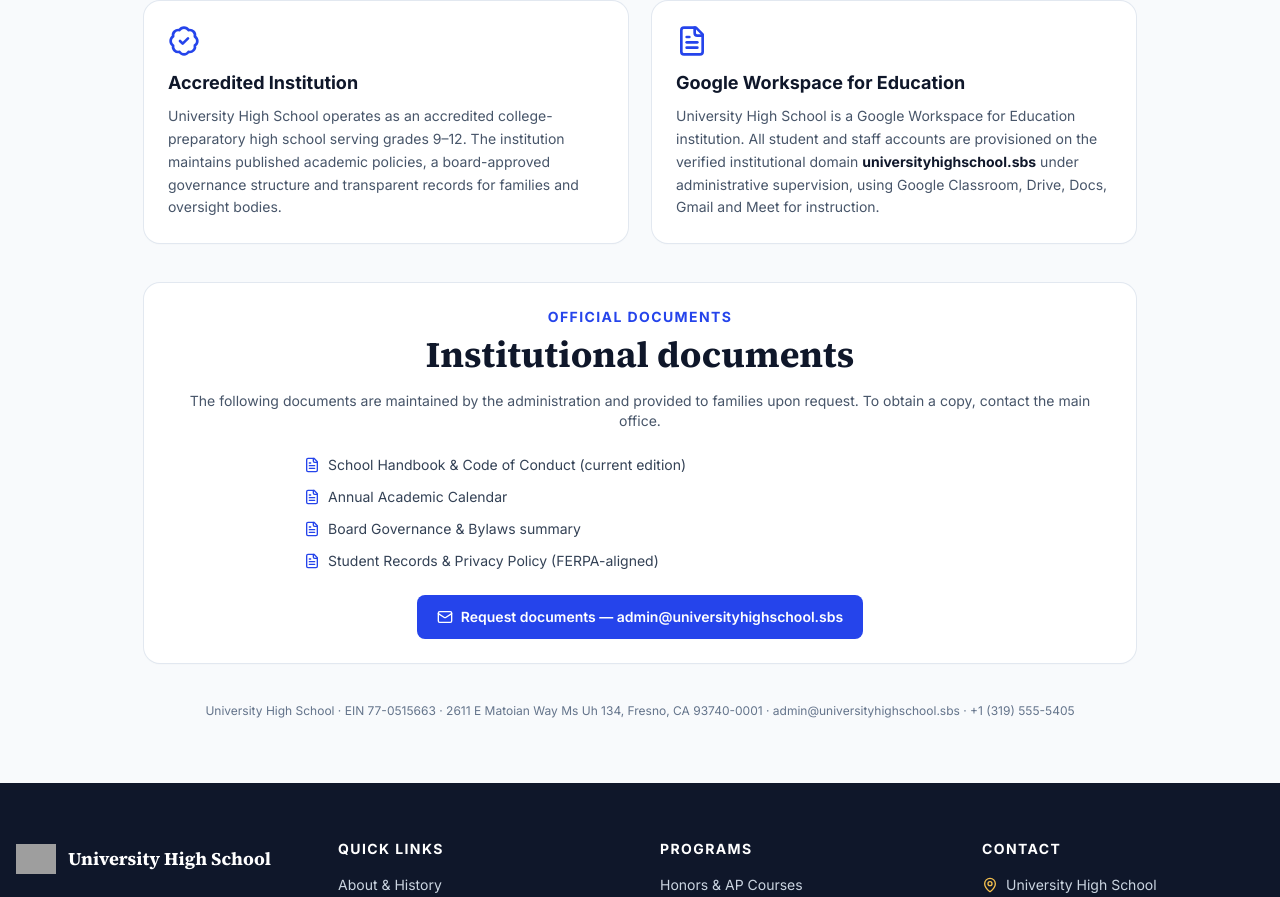
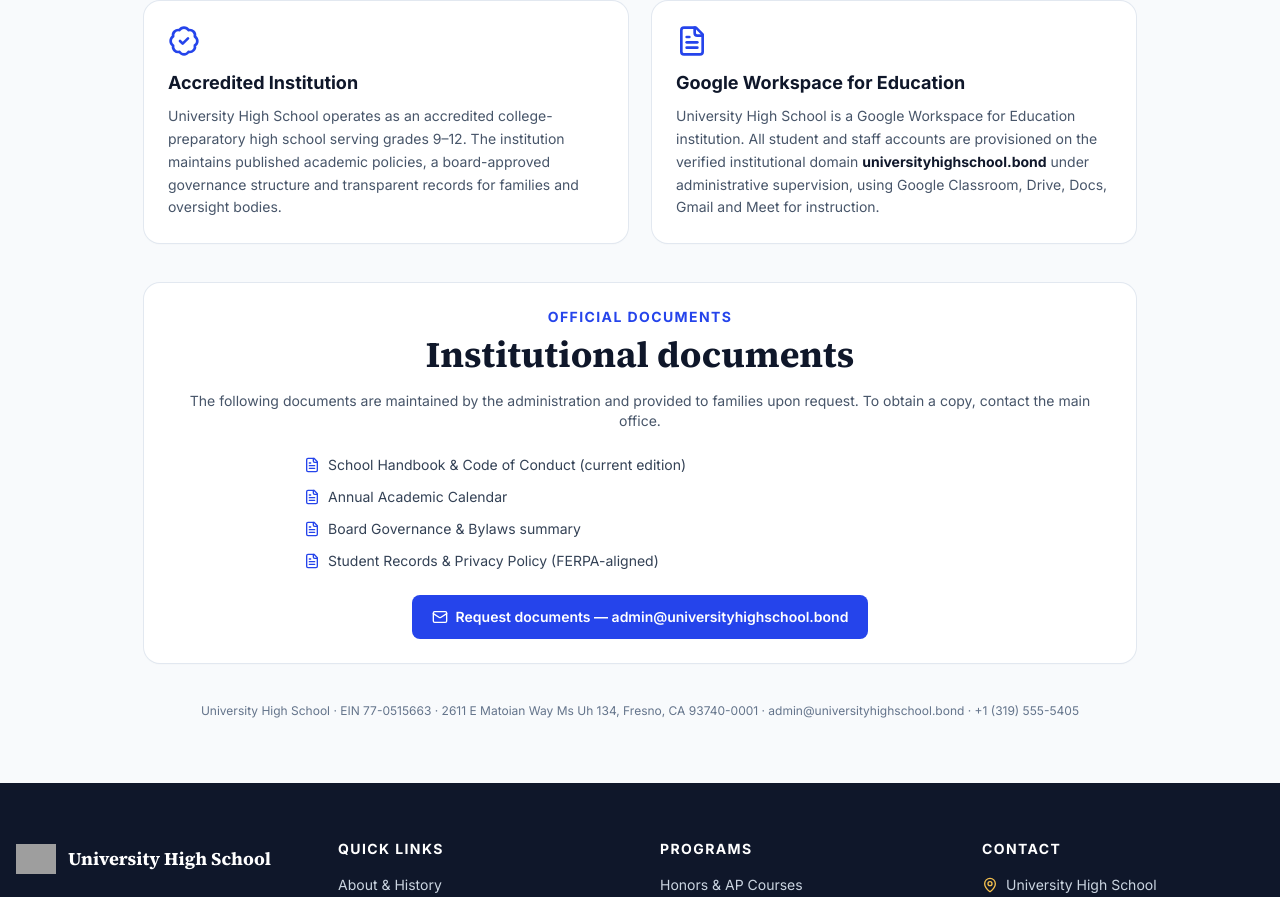
Before and after one commit to irmafiguero199/universityhighschool.bond, a React (Vite) app in the folder university-high-school-main/university-high-school/: page /accreditation in a window 1280 px wide. Shown: the part 591-1488 px from the top of the page. Built offline with nearby package versions, Linux system fonts and the light colour scheme; grey boxes are pictures that could not be loaded.

Commit message:
Update canonical link and email domains in Accreditation

```diff
--- a/university-high-school-main/university-high-school/src/pages/Accreditation.jsx
+++ b/university-high-school-main/university-high-school/src/pages/Accreditation.jsx
@@ -8,7 +8,7 @@ export default function Accreditation() {
       <Helmet>
         <title>Accreditation &amp; Legal Status | University High School — EIN 77-0515663 — Fresno, CA</title>
         <meta name="description" content="Official accreditation and legal status of University High School: EIN 77-0515663, 2611 E Matoian Way Ms Uh 134, Fresno, CA 93740-0001. Google Workspace for Education institution." />
-        <link rel="canonical" href="https://www.universityhighschool.sbs/accreditation" />
+        <link rel="canonical" href="https://www.universityhighschool.bond/accreditation" />
       </Helmet>
 
       <section className="bg-primary-900 py-16 text-center">
@@ -54,7 +54,7 @@ export default function Accreditation() {
             <p className="mt-2 text-sm leading-relaxed text-slate-600">
               University High School is a Google Workspace for Education institution.
               All student and staff accounts are provisioned on the verified institutional
-              domain <strong className="text-ink">universityhighschool.sbs</strong> under
+              domain <strong className="text-ink">universityhighschool.bond</strong> under
               administrative supervision, using Google Classroom, Drive, Docs, Gmail and Meet
               for instruction.
             </p>
@@ -74,13 +74,13 @@ export default function Accreditation() {
             <li className="flex items-center gap-2"><FileText size={16} className="shrink-0 text-primary-600" aria-hidden="true" /> Student Records &amp; Privacy Policy (FERPA-aligned)</li>
           </ul>
           <p className="mt-6 text-center">
-            <a href="mailto:admin@universityhighschool.sbs" className="btn-primary"><Mail size={16} aria-hidden="true" /> Request documents — admin@universityhighschool.sbs</a>
+            <a href="mailto:admin@universityhighschool.bond" className="btn-primary"><Mail size={16} aria-hidden="true" /> Request documents — admin@universityhighschool.bond</a>
           </p>
         </div>
 
         <p className="mt-10 text-center text-xs text-slate-500">
           University High School · EIN 77-0515663 · 2611 E Matoian Way Ms Uh 134, Fresno, CA 93740-0001 ·
-          <a href="mailto:admin@universityhighschool.sbs" className="hover:underline"> admin@universityhighschool.sbs </a> ·
+          <a href="mailto:admin@universityhighschool.bond" className="hover:underline"> admin@universityhighschool.bond </a> ·
           <a href="tel:+13195555405" className="hover:underline"> +1 (319) 555-5405</a>
         </p>
       </section>
```
